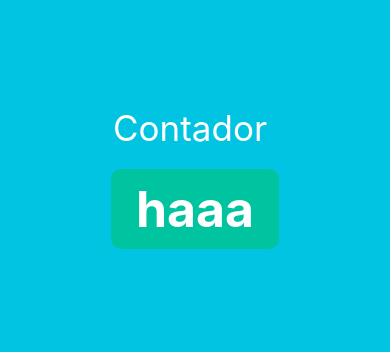
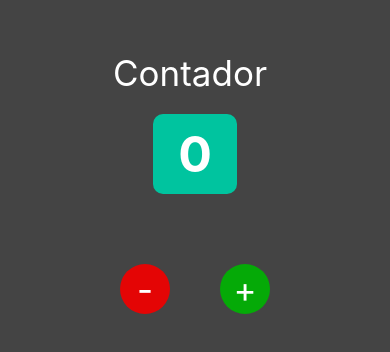
Before and after one commit to ayrtonlacerda/react-native-bridge-workshop, a React Native app: screen / in a window 390 px wide. Shown: the part 234-586 px from the top of the page. Built offline with nearby package versions, Linux system fonts and the light colour scheme.

Commit message:
feat: redux

```diff
--- a/src/App.js
+++ b/src/App.js
@@ -1,45 +1,16 @@
-import React, {useState, useEffect, useRef} from 'react';
-import {StyleSheet, View, Text} from 'react-native';
+import React from 'react';
+import {Provider} from 'react-redux';
+import store from './store';
+import {CountComponent} from './Count';
+
+console.disableYellowBox = true;
 
 const App = () => {
   return (
-    <View style={styles.container}>
-      <Text style={styles.title}>Contador </Text>
-      <View style={styles.count_container}>
-        <Text style={styles.count}>haaa</Text>
-      </View>
-    </View>
+    <Provider store={store}>
+      <CountComponent />
+    </Provider>
   );
 };
 
-const styles = StyleSheet.create({
-  container: {
-    display: 'flex',
-    flex: 1,
-    alignItems: 'center',
-    justifyContent: 'center',
-    backgroundColor: '#00c4e1',
-  },
-  count_container: {
-    alignItems: 'center',
-    justifyContent: 'center',
-    backgroundColor: '#00c49f',
-    paddingTop: 10,
-    paddingBottom: 10,
-    paddingHorizontal: 25,
-    borderRadius: 10,
-    elevation: 15,
-    margin: 20,
-  },
-  title: {
-    fontSize: 35,
-    color: '#fff',
-  },
-  count: {
-    fontSize: 50,
-    fontWeight: 'bold',
-    color: '#fff',
-  },
-});
-
 export default App;
--- /dev/null
+++ b/src/Count/index.js
@@ -0,0 +1,53 @@
+import React, {useState, useEffect, useRef} from 'react';
+
+// redux
+import {connect} from 'react-redux';
+import {bindActionCreators} from 'redux';
+import {Actions} from '../store/actions';
+
+import {
+  Container,
+  ContainerCount,
+  Title,
+  Count,
+  ContainerButtons,
+  Buttons,
+} from './styles';
+
+const CountComponent = ({count, addCount, subCount}) => {
+  return (
+    <Container>
+      <Title>Contador </Title>
+      <ContainerCount>
+        <Count>{count}</Count>
+      </ContainerCount>
+      <ContainerButtons>
+        <Buttons red onPress={() => subCount()}>
+          <Title>-</Title>
+        </Buttons>
+        <Buttons onPress={() => addCount()}>
+          <Title>+</Title>
+        </Buttons>
+      </ContainerButtons>
+    </Container>
+  );
+};
+
+const mapStateToProps = state => ({
+  ...state.reducer,
+});
+
+const mapDispatchToProps = dispatch =>
+  bindActionCreators(
+    {
+      ...Actions,
+    },
+    dispatch,
+  );
+
+const Connected = connect(
+  mapStateToProps,
+  mapDispatchToProps,
+)(CountComponent);
+
+export {Connected as CountComponent};
--- /dev/null
+++ b/src/Count/styles.js
@@ -0,0 +1,55 @@
+import styled from 'styled-components/native';
+
+export const Container = styled.View`
+  display: flex;
+  flex: 1;
+  align-items: center;
+  justify-content: center;
+  background-color: #444;
+`;
+
+export const ContainerCount = styled.View`
+  align-items: center;
+  justify-content: center;
+  background-color: #00c49f;
+  padding-top: 10;
+  padding-bottom: 10;
+  padding-horizontal: 25;
+  border-radius: 10;
+  elevation: 15;
+  margin-top: 20;
+`;
+
+export const ContainerButtons = styled.View`
+  display: flex;
+  width: 200;
+  flex-direction: row;
+  align-items: center;
+  justify-content: space-between;
+  padding-top: 10;
+  padding-bottom: 10;
+  padding-horizontal: 25;
+  margin-top: 30;
+`;
+
+export const Buttons = styled.TouchableOpacity`
+  display: flex;
+  height: 50;
+  width: 50;
+  border-radius: 25;
+  align-items: center;
+  justify-content: center;
+  margin-top: 30;
+  background-color: ${props => (props.red ? '#e40505' : '#05aa07')};
+`;
+
+export const Title = styled.Text`
+  font-size: 35;
+  color: #fff;
+`;
+
+export const Count = styled.Text`
+  font-size: 50;
+  font-weight: bold;
+  color: #fff;
+`;
--- /dev/null
+++ b/src/store/actions.js
@@ -0,0 +1,10 @@
+import Types from './types';
+
+export const Actions = {
+  addCount: () => ({
+    type: Types.ADD,
+  }),
+  subCount: () => ({
+    type: Types.SUB,
+  }),
+};
--- /dev/null
+++ b/src/store/index.js
@@ -0,0 +1,20 @@
+import createSagaMiddleware from 'redux-saga';
+import {createStore, applyMiddleware, compose, combineReducers} from 'redux';
+// import {composeWithDevTools} from 'redux-devtools-extension';
+
+import reducer from './reducer';
+//import sagas from './sagas';
+
+const reducers = combineReducers({
+  reducer,
+});
+//const sagaMonitor = __DEV__ ? console.tron.createSagaMonitor() : null;
+
+const sagaMiddleware = createSagaMiddleware();
+const store = __DEV__
+  ? createStore(reducers, compose(applyMiddleware(sagaMiddleware)))
+  : createStore(reducers, compose(applyMiddleware(sagaMiddleware)));
+
+//sagaMiddleware.run(sagas);
+
+export default store;
--- /dev/null
+++ b/src/store/reducer.js
@@ -0,0 +1,22 @@
+import Types from './types';
+
+const initialState = {
+  count: 0,
+};
+
+export default function reducer(state = initialState, action) {
+  switch (action.type) {
+    case Types.ADD:
+      return {
+        ...state,
+        count: state.count + 1,
+      };
+    case Types.SUB:
+      return {
+        ...state,
+        count: state.count - 1,
+      };
+    default:
+      return state;
+  }
+}
--- /dev/null
+++ b/src/store/types.js
@@ -0,0 +1,6 @@
+const Types = {
+  ADD: 'reducer/ADD',
+  SUB: 'reducer/SUB',
+};
+
+export default Types;
```
